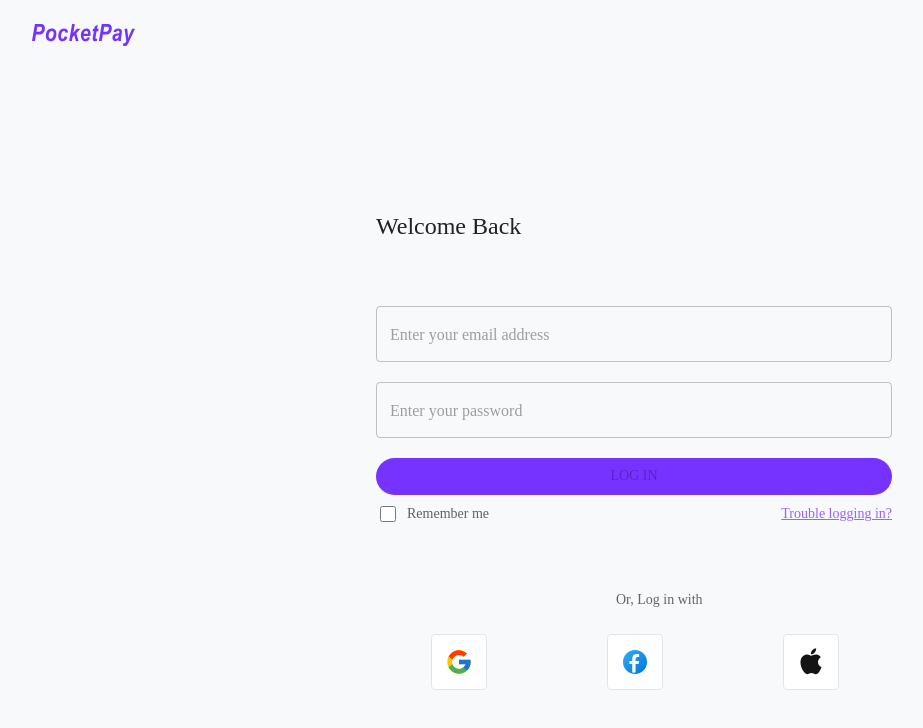
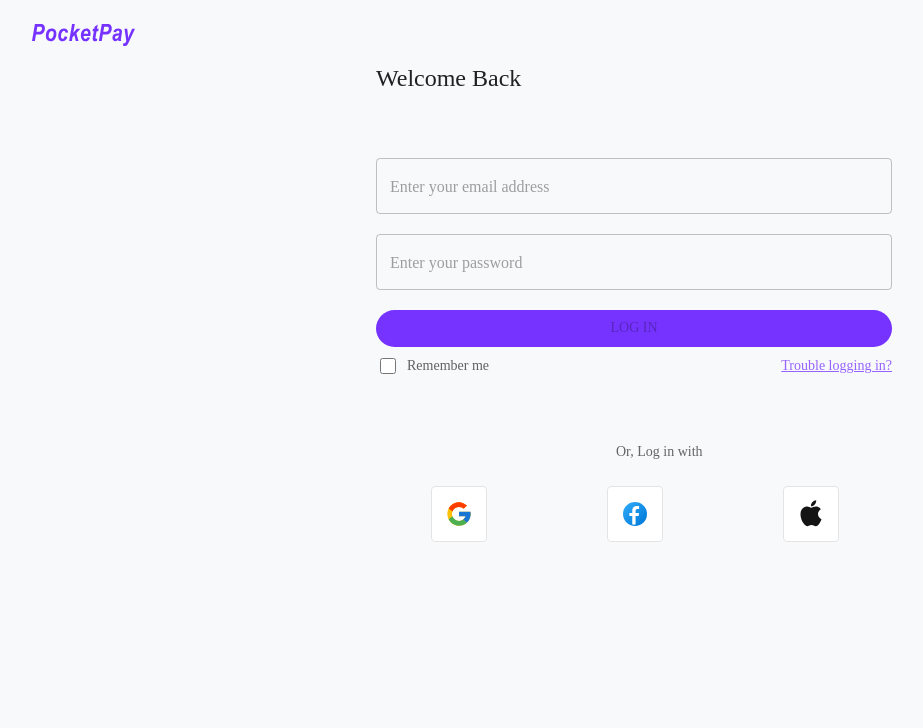
Before and after one commit to Nikhil-Sharma-CS/React-Projects, a React (Create React App) app in the folder React with Typescript/react-ts/: page / in a window 1280 px wide. Shown: the top 728 px of the page, without its empty margins (48-971 px from the left). Built offline with nearby package versions, Linux system fonts and the light colour scheme.

Commit message:
:construction: wip: adjusted the top margin to accomodate full page

```diff
--- a/React with Typescript/react-ts/src/components/template/PocketPay/index.tsx
+++ b/React with Typescript/react-ts/src/components/template/PocketPay/index.tsx
@@ -9,7 +9,7 @@ const StyledContainer = styled(Box)(({}) => ({
   display: "flex",
   gap: theme.spacing(10),
   flexDirection: "column",
-  marginTop: theme.spacing(41),
+  marginTop: theme.spacing(4),
   marginLeft: theme.spacing(106),
   width: theme.spacing(129),
 }));
```
